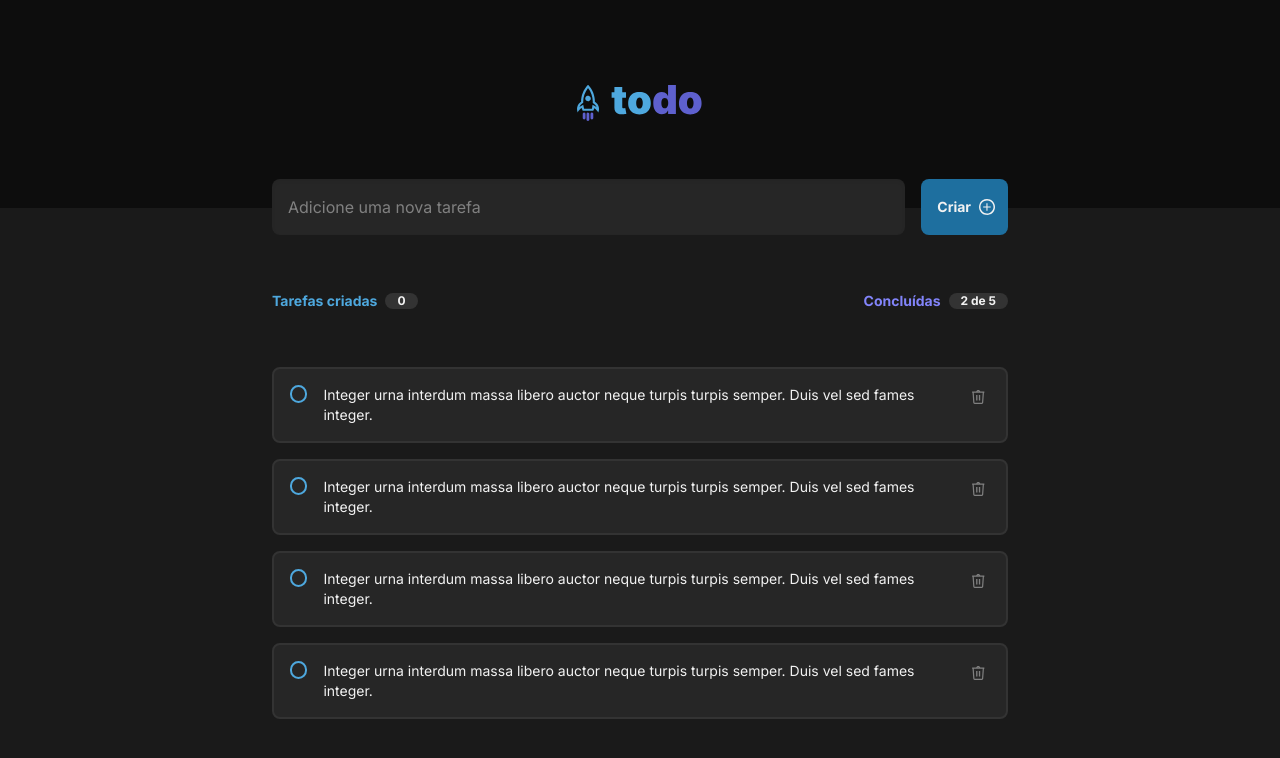
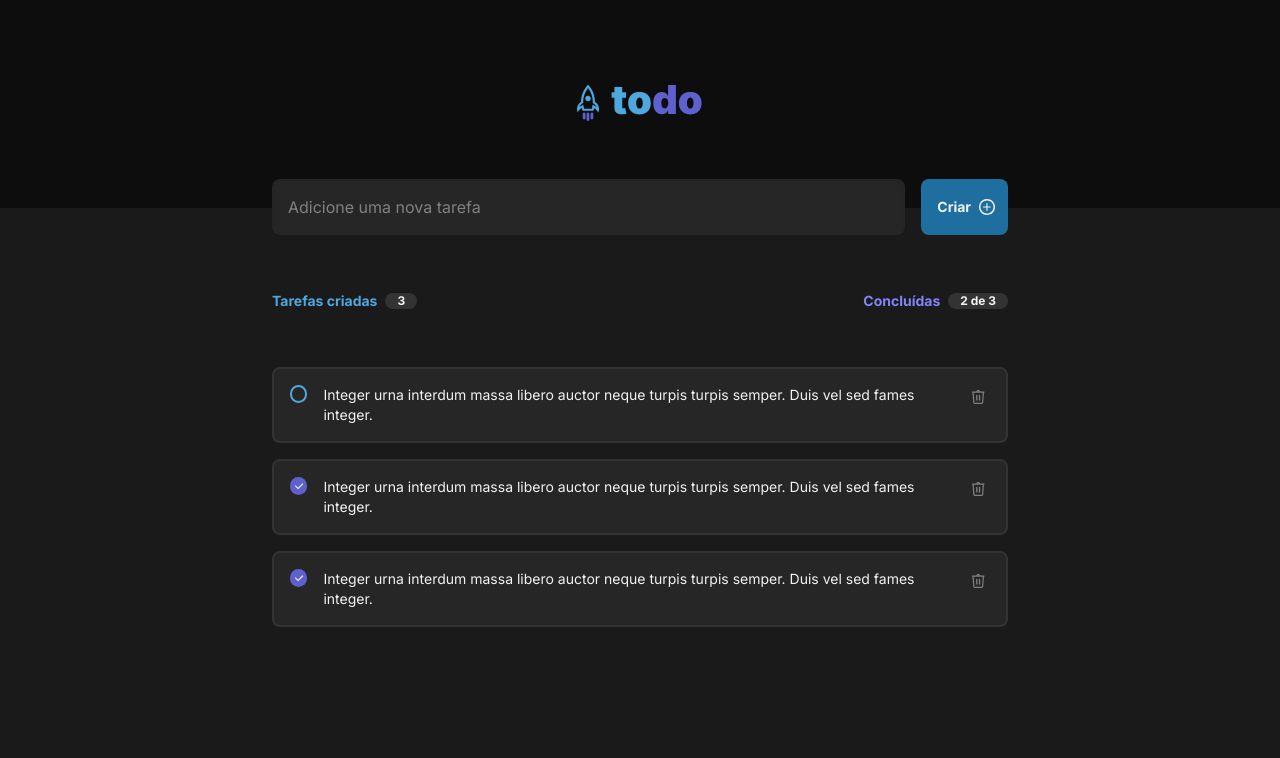
Before and after one commit to vmnog/rocketseat-ignite-react-desafio-01, a React (Vite) app: page / in a window 1280 px wide. Shown: the top 758 px of the page. Built offline with nearby package versions, Linux system fonts and the light colour scheme.

Commit message:
feat: user can  toggle and delete todos

```diff
--- a/src/App.tsx
+++ b/src/App.tsx
@@ -3,17 +3,58 @@ import todoLogo from './assets/logo.svg';
 import { TaskCounter } from './components/task-counter';
 import { AddTodo } from './components/add-todo';
 import { TodoList } from './components/todo-list';
+import { useState } from 'react';
+
+export type Todo = {
+  isCompleted: boolean;
+  description: string;
+  id: number;
+}
+
+const TODOS: Todo[] = [
+  {
+    id: 0,
+    isCompleted: false,
+    description: 'Integer urna interdum massa libero auctor neque turpis turpis semper. Duis vel sed fames integer.'
+  },
+  {
+    id: 1,
+    isCompleted: true,
+    description: 'Integer urna interdum massa libero auctor neque turpis turpis semper. Duis vel sed fames integer.'
+  },
+  {
+    id: 2,
+    isCompleted: true,
+    description: 'Integer urna interdum massa libero auctor neque turpis turpis semper. Duis vel sed fames integer.'
+  }
+]
 
 function App() {
+  const [todos, setTodos] = useState<Todo[]>(TODOS);
+
+  function handleDeleteTodo(id: Todo['id']): void {
+    const todosWithoutDeletedOne = todos.filter(todo => todo.id !== id);
+
+    setTodos(todosWithoutDeletedOne);
+  }
+
+  function handleToggleTodo(id: Todo['id']): void {
+    const todoIndex = todos.findIndex((todo) => todo.id === id);
+    const toggledTodo = todos[todoIndex] = { ...todos[todoIndex], isCompleted: !todos[todoIndex].isCompleted };
+    const newTodos = todos.map((todo, index) => {
+      return index === todoIndex ? toggledTodo : todo;
+    });
+    setTodos(newTodos);
+  }
+
   return (
     <>
       <div className="w-full h-52 bg-gray-700" />
       <div className="max-w-[46rem] mx-auto flex flex-col items-center align-center gap-14 -mt-[8.3rem]">
         <img src={todoLogo} alt="" />
         <AddTodo />
-        <TaskCounter />
-        <TodoList />
-
+        <TaskCounter todos={todos} />
+        <TodoList todos={todos} onDelete={handleDeleteTodo} onToggle={handleToggleTodo} />
       </div>
     </>
   )
--- a/src/components/task-counter.tsx
+++ b/src/components/task-counter.tsx
@@ -1,13 +1,28 @@
-export function TaskCounter() {
+import { useMemo } from "react";
+import { Todo } from "../App";
+
+interface TaskCounterProps {
+  todos: Todo[];
+}
+
+export function TaskCounter({ todos }: TaskCounterProps) {
+  const completedTodosCounter = useMemo(() => {
+    const completedTodos = todos.filter((todo) => todo.isCompleted);
+
+    return completedTodos.length;
+  }, [todos]);
+
   return (
     <section className="w-full flex justify-between">
       <div className="flex items-center align-center gap-2">
         <b className="text-blue text-sm">Tarefas criadas</b>
-        <b className="text-gray-100 text-xs bg-gray-400 px-3 rounded-full">0</b>
+        <b className="text-gray-100 text-xs bg-gray-400 px-3 rounded-full">{todos.length}</b>
       </div>
       <div className="flex items-center align-center gap-2">
         <b className="text-purple text-sm">Concluídas</b>
-        <b className="text-gray-100 text-xs bg-gray-400 px-3 rounded-full">2 de 5</b>
+        <b className="text-gray-100 text-xs bg-gray-400 px-3 rounded-full">
+          {completedTodosCounter > 0 ? (`${completedTodosCounter} de ${todos.length}`) : ('0')}
+        </b>
       </div>
     </section>
   )
--- a/src/components/todo-list.tsx
+++ b/src/components/todo-list.tsx
@@ -1,5 +1,6 @@
 import task from '../assets/task.svg';
 import check from '../assets/check.svg';
+import { Todo } from '../App';
 
 function EmptyList() {
   return (
@@ -12,20 +13,31 @@ function EmptyList() {
   )
 }
 
-function CheckButton({ selected }: { selected: boolean }) {
+interface CheckButtonProps {
+  selected: boolean;
+  onClick: () => void;
+}
+
+function CheckButton({ selected, onClick }: CheckButtonProps) {
   return (
-    <div className={
-      `w-[17.45px] h-[17.45px] flex-none rounded-full border-2 border-blue hover:bg-blueDark cursor-pointer `
-      + (selected && ` bg-purpleDark border-none hover:bg-purple`)
-    }>
+    <div
+      onClick={onClick}
+      className={
+        `w-[17.45px] h-[17.45px] flex-none rounded-full border-2 border-blue hover:bg-blueDark cursor-pointer `
+        + (selected && ` bg-purpleDark border-none hover:bg-purple`)
+      }>
       {selected && <img src={check} alt="" className="ml-[3.5px] mt-[5.5px]" />}
     </div>
   )
 }
 
-function DeleteButton() {
+interface DeleteButtonProps {
+  onClick: () => void;
+}
+
+function DeleteButton({ onClick }: DeleteButtonProps) {
   return (
-    <svg className="flex-none cursor-pointer rounded hover:bg-gray-400 fill-gray-300 hover:fill-danger" width="24" height="24" viewBox="0 0 24 24" fill="none" xmlns="http://www.w3.org/2000/svg">
+    <svg onClick={onClick} className="flex-none cursor-pointer rounded hover:bg-gray-400 fill-gray-300 hover:fill-danger" width="24" height="24" viewBox="0 0 24 24" fill="none" xmlns="http://www.w3.org/2000/svg">
       <path d="M14.2021 9.98548H12.8716V15.5073H14.2021V9.98548Z" fill="danger" />
       <path d="M11.4624 9.98548H10.1318V15.5073H11.4624V9.98548Z" fill="danger" />
       <path d="M18.478 7.16712C18.4754 7.03061 18.4295 6.89846 18.3469 6.78975C18.2642 6.68104 18.1492 6.6014 18.0184 6.56232C17.9596 6.53782 17.8974 6.52252 17.8339 6.51696H14.2868C14.1525 6.07791 13.8808 5.69355 13.5117 5.42047C13.1426 5.14739 12.6956 5 12.2365 5C11.7774 5 11.3304 5.14739 10.9613 5.42047C10.5922 5.69355 10.3205 6.07791 10.1862 6.51696H6.63911C6.58068 6.51814 6.52269 6.52729 6.46674 6.54418H6.45162C6.31318 6.58701 6.19334 6.67547 6.11163 6.79515C6.02992 6.91483 5.99117 7.05866 6.00169 7.20319C6.01222 7.34771 6.0714 7.48441 6.16958 7.59099C6.26776 7.69757 6.39916 7.76774 6.54234 7.79006L7.25298 17.5334C7.26382 17.9127 7.41693 18.2741 7.68191 18.5458C7.94688 18.8175 8.30435 18.9797 8.68332 19H15.7867C16.1662 18.9804 16.5244 18.8186 16.79 18.5468C17.0556 18.2751 17.2092 17.9132 17.22 17.5334L17.9277 7.79914C18.0802 7.77797 18.22 7.70232 18.3212 7.58615C18.4223 7.46999 18.478 7.32116 18.478 7.16712ZM12.2365 6.21456C12.3661 6.21458 12.4943 6.24146 12.6129 6.29351C12.7316 6.34556 12.8382 6.42164 12.926 6.51696H11.547C11.6346 6.42135 11.7411 6.34507 11.8599 6.29299C11.9786 6.24092 12.1069 6.21421 12.2365 6.21456ZM15.7867 17.7904H8.68332C8.60168 17.7904 8.47467 17.6573 8.45955 17.4457L7.75798 7.81123H16.715L16.0135 17.4457C15.9984 17.6573 15.8714 17.7904 15.7867 17.7904Z" fill="danger" />
@@ -33,29 +45,39 @@ function DeleteButton() {
   )
 }
 
-function TodoItem() {
-  const selected = false;
+interface TodoItemProps {
+  todo: Todo;
+  onDelete: (todoId: Todo['id']) => void;
+  onToggle: (todoId: Todo['id']) => void;
+}
 
+function TodoItem({ todo, onDelete, onToggle }: TodoItemProps) {
   return (
     <div className="w-full bg-gray-500 p-4 flex items-start gap-4 rounded-lg border-2 border-gray-400">
-      <CheckButton selected={selected} />
-      <span className="text-gray-100 text-sm">Integer urna interdum massa libero auctor neque turpis turpis semper. Duis vel sed fames integer.</span>
-      <DeleteButton />
-    </div>
+      <CheckButton onClick={() => onToggle(todo.id)} selected={todo.isCompleted} />
+      <span className="text-gray-100 text-sm">{todo.description}</span>
+      <DeleteButton onClick={() => onDelete(todo.id)} />
+    </div >
   )
 }
 
-export function TodoList() {
+interface TodoListProps {
+  todos: Todo[];
+  onDelete: (todoId: Todo['id']) => void;
+  onToggle: (todoId: Todo['id']) => void;
+}
+
+export function TodoList({ todos, onDelete, onToggle }: TodoListProps) {
   return (
     <>
-      {true && (
+      {todos.length > 0 && (
         <section className="flex flex-col gap-4 mb-20">
-          {[1, 2, 3, 4].map(() => (
-            <TodoItem />
+          {todos.map((todo) => (
+            <TodoItem todo={todo} onDelete={onDelete} onToggle={onToggle} />
           ))}
         </section>
       )}
-      {false && <EmptyList />}
+      {todos.length === 0 && <EmptyList />}
     </>
   )
 }
```
